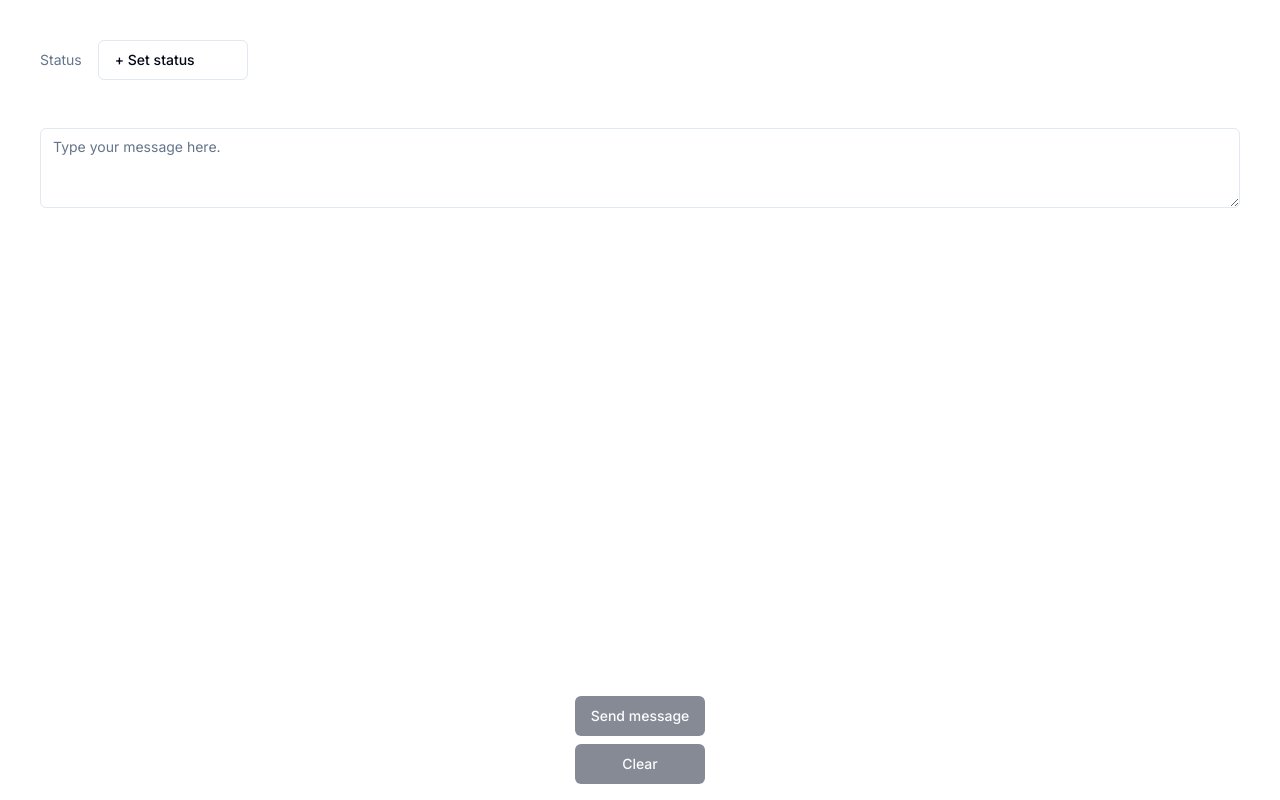
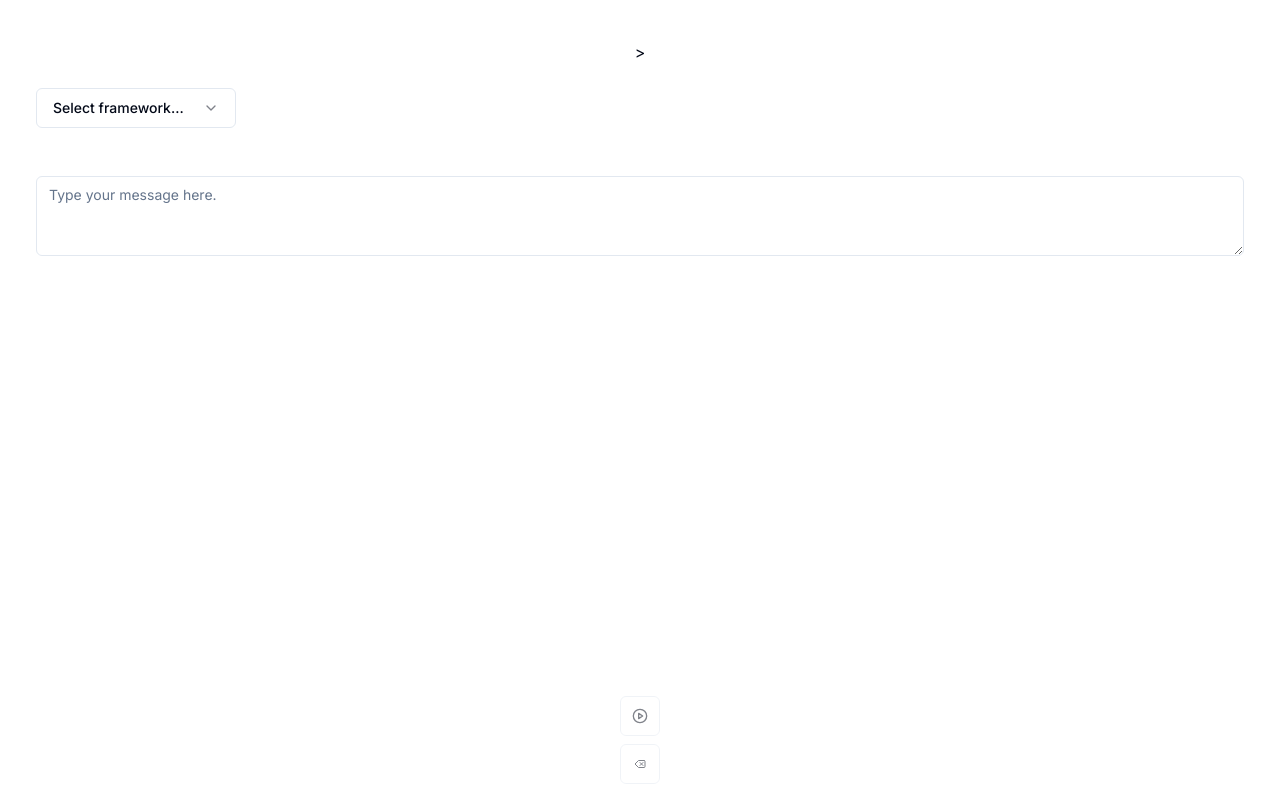
Before and after one commit to orceleu/natural-voice, a Next.js app: page / in a window 1280 px wide. Built offline with nearby package versions, Linux system fonts and the light colour scheme.

Commit message:
ui rendering

```diff
--- a/app/api/speak/route.js
+++ b/app/api/speak/route.js
@@ -22,5 +22,7 @@
     }
   );
   console.log(output);*/
-  return NextResponse.json({ output: " output" });
+  return NextResponse.json({
+    output: `your text from backend node js api: ${text}`,
+  });
 }
--- a/app/componentCustom/ComboboxPopover.tsx
+++ b/app/componentCustom/ComboboxPopover.tsx
@@ -1,7 +1,9 @@
 "use client";
 
-import * as React from "react";
+import React from "react";
+import { BoxSelectIcon, ChevronDownIcon } from "lucide-react";
 
+import { cn } from "@/lib/utils";
 import { Button } from "@/components/ui/button";
 import {
   Command,
@@ -9,7 +11,6 @@
   CommandGroup,
   CommandInput,
   CommandItem,
-  CommandList,
 } from "@/components/ui/command";
 import {
   Popover,
@@ -17,75 +18,74 @@
   PopoverTrigger,
 } from "@/components/ui/popover";
 
-type Status = {
-  value: string;
-  label: string;
-};
-
-const statuses: Status[] = [
+const frameworks = [
   {
-    value: "backlog",
-    label: "Backlog",
+    value: "next.js",
+    label: "Next.js",
   },
   {
-    value: "todo",
-    label: "Todo",
+    value: "sveltekit",
+    label: "SvelteKit",
   },
   {
-    value: "in progress",
-    label: "In Progress",
+    value: "nuxt.js",
+    label: "Nuxt.js",
   },
   {
-    value: "done",
-    label: "Done",
+    value: "remix",
+    label: "Remix",
   },
   {
-    value: "canceled",
-    label: "Canceled",
+    value: "astro",
+    label: "Astro",
   },
 ];
 
 export function ComboboxPopover() {
   const [open, setOpen] = React.useState(false);
-  const [selectedStatus, setSelectedStatus] = React.useState<Status | null>(
-    null
-  );
+  const [value, setValue] = React.useState("");
 
   return (
-    <div className="flex items-center space-x-4">
-      <p className="text-sm text-muted-foreground">Status</p>
     <Popover open={open} onOpenChange={setOpen}>
       <PopoverTrigger asChild>
-          <Button variant="outline" className="w-[150px] justify-start">
-            {selectedStatus ? <>{selectedStatus.label}</> : <>+ Set status</>}
+        <Button
+          variant="outline"
+          role="combobox"
+          aria-expanded={open}
+          className="w-[200px] justify-between"
+        >
+          {value
+            ? frameworks.find((framework) => framework.value === value)?.label
+            : "Select framework..."}
+          <ChevronDownIcon className="ml-2 h-4 w-4 shrink-0 opacity-50" />
         </Button>
       </PopoverTrigger>
-        <PopoverContent className="p-0" side="right" align="start">
+      <PopoverContent className="w-[200px] p-0">
         <Command>
-            <CommandInput placeholder="Change status..." />
-            <CommandList>
-              <CommandEmpty>No results found.</CommandEmpty>
+          <CommandInput placeholder="Search framework..." className="h-9" />
+          <CommandEmpty>No framework found.</CommandEmpty>
           <CommandGroup>
-                {statuses.map((status) => (
+            {frameworks.map((framework) => (
               <CommandItem
-                    key={status.value}
-                    value={status.value}
-                    onSelect={(value) => {
-                      setSelectedStatus(
-                        statuses.find((priority) => priority.value === value) ||
-                          null
-                      );
+                key={framework.value}
+                value={framework.value}
+                onSelect={(currentValue) => {
+                  setValue(currentValue === value ? "" : currentValue);
                   setOpen(false);
                 }}
               >
-                    {status.label}
+                {framework.label}
+                <BoxSelectIcon
+                  className={cn(
+                    "ml-auto h-4 w-4",
+                    value === framework.value ? "opacity-100" : "opacity-0"
+                  )}
+                />
               </CommandItem>
             ))}
           </CommandGroup>
-            </CommandList>
         </Command>
       </PopoverContent>
     </Popover>
-    </div>
   );
 }
--- a/app/dashboard/page.tsx
+++ b/app/dashboard/page.tsx
@@ -2,10 +2,13 @@
 import React, { useEffect, useState } from "react";
 import { Textarea } from "@/components/ui/textarea";
 import axios from "axios";
+import { PlayCircleIcon, DeleteIcon } from "lucide-react";
 
 import { Button } from "@/components/ui/button";
 import { ComboboxPopover } from "../componentCustom/ComboboxPopover";
 export default function Dashboard() {
+  const [text, setText] = useState("");
+
   const [value, setValues] = useState("");
   const [isActive, activeButtonSubmit] = useState(false);
   const handleClick = async () => {
@@ -18,6 +21,8 @@
         })
         .then((res) => {
           console.log(res.data);
+          const { output } = res.data;
+          setText(output);
         })
         .catch((error) => {
           console.log(error);
@@ -38,8 +43,12 @@
   }, [value]);
 
   return (
-    <>
-      <div className=" grid w-full  ml-10 mr-10 ">
+    <div className="grid w-full mx-9">
+      <div className="flex justify-center">
+        <p className="text-md text-center">{`>${text}`}</p>
+      </div>
+      <br />
+      <div className=" grid w-full   ">
         <ComboboxPopover />
 
         <br />
@@ -54,20 +63,28 @@
         />
         <div className=" flex justify-center">
           <div className="fixed bottom-4 grid gap-2">
-            <Button onClick={handleClick} disabled={isActive}>
-              Send message
+            <Button
+              onClick={handleClick}
+              disabled={isActive}
+              variant="outline"
+              size="icon"
+            >
+              <PlayCircleIcon className="h-4 w-4" />
             </Button>
+
             <Button
               onClick={() => {
                 setValues("");
               }}
               disabled={isActive}
+              variant="outline"
+              size="icon"
             >
-              Clear
+              <DeleteIcon className="h-3 w-3" />
             </Button>
           </div>
         </div>
       </div>
-    </>
+    </div>
   );
 }
```
Lines whose indentation alone changed are shown as unchanged.
